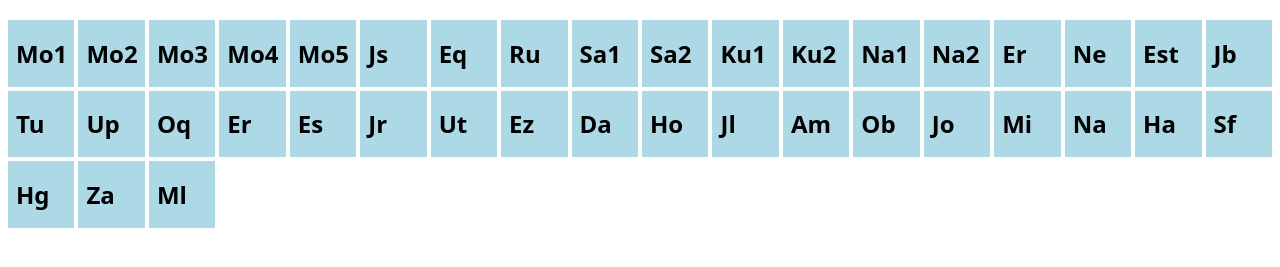
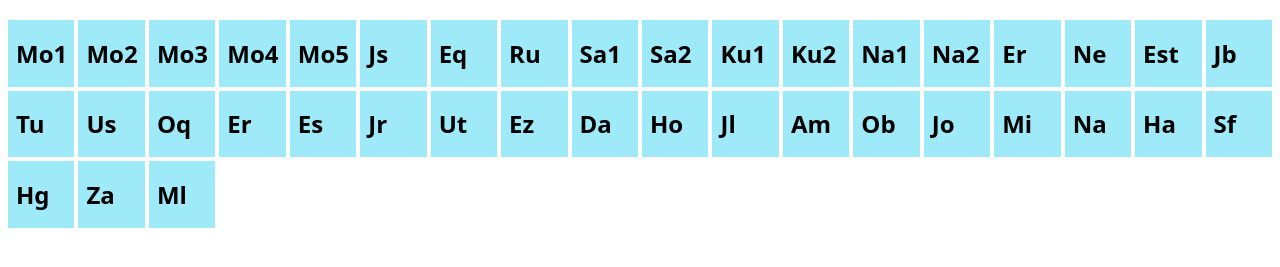
Before and after one commit to kasperdyrvig/biibililinki, a plain HTML site: page index.html in a window 1280 px wide. Shown: the part 75-342 px from the top of the page. Drawn offline with Linux system fonts and the light colour scheme.

```diff
--- a/data.json
+++ b/data.json
@@ -1,45 +1,45 @@
 [
 {
     "books": [
-        {"name": "Mosesimik allakkat siulliit", "shortName": "1 Mos", "abbreviation": "Mo1", "path": "1mos", "chapters": 50},
-        {"name": "Mosesimik allakkat aappaat", "shortName": "2 Mos", "abbreviation": "Mo2", "path": "2mos", "chapters": 40},
-        {"name": "Mosesimik allakkat pingajui", "shortName": "3 Mos", "abbreviation": "Mo3", "path": "3mos", "chapters": 27},
-        {"name": "Mosesimik allakkat sisamaat", "shortName": "4 Mos", "abbreviation": "Mo4", "path": "4mos", "chapters": 36},
-        {"name": "Mosesimik allakkat tallimaat", "shortName": "5 Mos", "abbreviation": "Mo5", "path": "5mos", "chapters": 34},
-        {"name": "Josvamik allakkat", "shortName": "Jos", "abbreviation": "Js", "path": "jos", "chapters": 24},
-        {"name": "Eqqartuussisunik allakkat", "shortName": "Eqq", "abbreviation": "Eq", "path": "dom", "chapters": 21},
-        {"name": "Ruthimik allakkat", "shortName": "Ruth", "abbreviation": "Ru", "path": "ruth", "chapters": 4},
-        {"name": "Samuelimik allakkat siulliit", "shortName": "1 Sam", "abbreviation": "Sa1", "path": "1sam", "chapters": 31},
-        {"name": "Samuelimik allakkat aappaat", "shortName": "2 Sam", "abbreviation": "Sa2", "path": "2sam", "chapters": 24},
-        {"name": "Kunnginik allakkat siulliit", "shortName": "1 Kng", "abbreviation": "Ku1", "path": "1kong", "chapters": 22},
-        {"name": "Kunnginik allakkat aappaat", "shortName": "2 Kng", "abbreviation": "Ku2", "path": "2kong", "chapters": 25},
-        {"name": "Nalunaarsuutit siulliit", "shortName": "1 Nal", "abbreviation": "Na1", "path": "1kron", "chapters": 29},
-        {"name": "Nalunaarsuutit aappaat", "shortName": "2 Nal", "abbreviation": "Na2", "path": "2kron", "chapters": 36},
-        {"name": "Ezrap allagai", "shortName": "Ezra", "abbreviation": "Er", "path": "ezra", "chapters": 10},
-        {"name": "Nehemiap allagai", "shortName": "Neh", "abbreviation": "Ne", "path": "neh", "chapters": 13},
-        {"name": "Esterimik allakkat", "shortName": "Est", "abbreviation": "Est", "path": "est", "chapters": 10},
-        {"name": "Jobimik allakkat", "shortName": "Job", "abbreviation": "Jb", "path": "job", "chapters": 42},
-        {"name": "Tussiaatit", "shortName": "Tuss", "abbreviation": "Tu", "path": "sl", "chapters": 150},
-        {"name": "Ussatit", "shortName": "Uss", "abbreviation": "Up", "path": "ordsp", "chapters": 31},
-        {"name": "Oqaluussisartup oqaasii", "shortName": "Oqal", "abbreviation": "Oq", "path": "prad", "chapters": 12},
-        {"name": "Erinarsugassiat Pingaarnersaat", "shortName": "Erin", "abbreviation": "Er", "path": "hojs", "chapters": 8},
-        {"name": "Esajap allagai", "shortName": "Es", "abbreviation": "Es", "path": "es", "chapters": 66},
-        {"name": "Jeremiap allagai", "shortName": "Jer", "abbreviation": "Jr", "path": "jer", "chapters": 52},
-        {"name": "Upputit", "shortName": "Upp", "abbreviation": "Ut", "path": "klags", "chapters": 5},
-        {"name": "Ezekielip allagai", "shortName": "Ez", "abbreviation": "Ez", "path": "ez", "chapters": 48},
-        {"name": "Danielimik allakkat", "shortName": "Dan", "abbreviation": "Da", "path": "dan", "chapters": 12},
-        {"name": "Hoseap allagai", "shortName": "Hos", "abbreviation": "Ho", "path": "hos", "chapters": 14},
-        {"name": "Joelip allagai", "shortName": "Joel", "abbreviation": "Jl", "path": "joel", "chapters": 3},
-        {"name": "Amosip allagai", "shortName": "Am", "abbreviation": "Am", "path": "am", "chapters": 9},
-        {"name": "Obadiap allagai", "shortName": "Obad", "abbreviation": "Ob", "path": "obad", "chapters": 1},
-        {"name": "Jonamik allakkat", "shortName": "Jon", "abbreviation": "Jo", "path": "jon", "chapters": 4},
-        {"name": "Mikap allagai", "shortName": "Mika", "abbreviation": "Mi", "path": "mika", "chapters": 7},
-        {"name": "Nahumip allagai", "shortName": "Nah", "abbreviation": "Na", "path": "nah", "chapters": 3},
-        {"name": "Habakkukip allagai", "shortName": "Hab", "abbreviation": "Ha", "path": "hab", "chapters": 3},
-        {"name": "Sefaniap allagai", "shortName": "Sef", "abbreviation": "Sf", "path": "sef", "chapters": 3},
-        {"name": "Haggajip allagai", "shortName": "Hagg", "abbreviation": "Hg", "path": "hagg", "chapters": 2},
-        {"name": "Zakariap allagai", "shortName": "Zak", "abbreviation": "Za", "path": "zak", "chapters": 14},
-        {"name": "Malakip allagai", "shortName": "Mal", "abbreviation": "Ml", "path": "mal", "chapters": 3}
+        {"name": "Mosesimik allakkat siulliit", "shortName": "1 Mos", "abbreviation": "Mo1", "path": "1mos", "chapters": 50, "group": 1},
+        {"name": "Mosesimik allakkat aappaat", "shortName": "2 Mos", "abbreviation": "Mo2", "path": "2mos", "chapters": 40, "group": 1},
+        {"name": "Mosesimik allakkat pingajui", "shortName": "3 Mos", "abbreviation": "Mo3", "path": "3mos", "chapters": 27, "group": 1},
+        {"name": "Mosesimik allakkat sisamaat", "shortName": "4 Mos", "abbreviation": "Mo4", "path": "4mos", "chapters": 36, "group": 1},
+        {"name": "Mosesimik allakkat tallimaat", "shortName": "5 Mos", "abbreviation": "Mo5", "path": "5mos", "chapters": 34, "group": 1},
+        {"name": "Josvamik allakkat", "shortName": "Jos", "abbreviation": "Js", "path": "jos", "chapters": 24, "group": 2},
+        {"name": "Eqqartuussisunik allakkat", "shortName": "Eqq", "abbreviation": "Eq", "path": "dom", "chapters": 21, "group": 2},
+        {"name": "Ruthimik allakkat", "shortName": "Ruth", "abbreviation": "Ru", "path": "ruth", "chapters": 4, "group": 2},
+        {"name": "Samuelimik allakkat siulliit", "shortName": "1 Sam", "abbreviation": "Sa1", "path": "1sam", "chapters": 31, "group": 2},
+        {"name": "Samuelimik allakkat aappaat", "shortName": "2 Sam", "abbreviation": "Sa2", "path": "2sam", "chapters": 24, "group": 2},
+        {"name": "Kunnginik allakkat siulliit", "shortName": "1 Kng", "abbreviation": "Ku1", "path": "1kong", "chapters": 22, "group": 2},
+        {"name": "Kunnginik allakkat aappaat", "shortName": "2 Kng", "abbreviation": "Ku2", "path": "2kong", "chapters": 25, "group": 2},
+        {"name": "Nalunaarsuutit siulliit", "shortName": "1 Nal", "abbreviation": "Na1", "path": "1kron", "chapters": 29, "group": 2},
+        {"name": "Nalunaarsuutit aappaat", "shortName": "2 Nal", "abbreviation": "Na2", "path": "2kron", "chapters": 36, "group": 2},
+        {"name": "Ezrap allagai", "shortName": "Ezra", "abbreviation": "Er", "path": "ezra", "chapters": 10, "group": 2},
+        {"name": "Nehemiap allagai", "shortName": "Neh", "abbreviation": "Ne", "path": "neh", "chapters": 13, "group": 2},
+        {"name": "Esterimik allakkat", "shortName": "Est", "abbreviation": "Est", "path": "est", "chapters": 10, "group": 2},
+        {"name": "Jobimik allakkat", "shortName": "Job", "abbreviation": "Jb", "path": "job", "chapters": 42, "group": 3},
+        {"name": "Tussiaatit", "shortName": "Tuss", "abbreviation": "Tu", "path": "sl", "chapters": 150, "group": 3},
+        {"name": "Ussatit", "shortName": "Uss", "abbreviation": "Us", "path": "ordsp", "chapters": 31, "group": 3},
+        {"name": "Oqaluussisartup oqaasii", "shortName": "Oqal", "abbreviation": "Oq", "path": "prad", "chapters": 12, "group": 3},
+        {"name": "Erinarsugassiat Pingaarnersaat", "shortName": "Erin", "abbreviation": "Er", "path": "hojs", "chapters": 8, "group": 3},
+        {"name": "Esajap allagai", "shortName": "Es", "abbreviation": "Es", "path": "es", "chapters": 66, "group": 4},
+        {"name": "Jeremiap allagai", "shortName": "Jer", "abbreviation": "Jr", "path": "jer", "chapters": 52, "group": 4},
+        {"name": "Upputit", "shortName": "Upp", "abbreviation": "Ut", "path": "klags", "chapters": 5, "group": 4},
+        {"name": "Ezekielip allagai", "shortName": "Ez", "abbreviation": "Ez", "path": "ez", "chapters": 48, "group": 4},
+        {"name": "Danielimik allakkat", "shortName": "Dan", "abbreviation": "Da", "path": "dan", "chapters": 12, "group": 4},
+        {"name": "Hoseap allagai", "shortName": "Hos", "abbreviation": "Ho", "path": "hos", "chapters": 14, "group": 4},
+        {"name": "Joelip allagai", "shortName": "Joel", "abbreviation": "Jl", "path": "joel", "chapters": 3, "group": 4},
+        {"name": "Amosip allagai", "shortName": "Am", "abbreviation": "Am", "path": "am", "chapters": 9, "group": 4},
+        {"name": "Obadiap allagai", "shortName": "Obad", "abbreviation": "Ob", "path": "obad", "chapters": 1, "group": 4},
+        {"name": "Jonamik allakkat", "shortName": "Jon", "abbreviation": "Jo", "path": "jon", "chapters": 4, "group": 4},
+        {"name": "Mikap allagai", "shortName": "Mika", "abbreviation": "Mi", "path": "mika", "chapters": 7, "group": 4},
+        {"name": "Nahumip allagai", "shortName": "Nah", "abbreviation": "Na", "path": "nah", "chapters": 3, "group": 4},
+        {"name": "Habakkukip allagai", "shortName": "Hab", "abbreviation": "Ha", "path": "hab", "chapters": 3, "group": 4},
+        {"name": "Sefaniap allagai", "shortName": "Sef", "abbreviation": "Sf", "path": "sef", "chapters": 3, "group": 4},
+        {"name": "Haggajip allagai", "shortName": "Hagg", "abbreviation": "Hg", "path": "hagg", "chapters": 2, "group": 4},
+        {"name": "Zakariap allagai", "shortName": "Zak", "abbreviation": "Za", "path": "zak", "chapters": 14, "group": 4},
+        {"name": "Malakip allagai", "shortName": "Mal", "abbreviation": "Ml", "path": "mal", "chapters": 3, "group": 4}
     ]
 }
 ]
--- a/index.html
+++ b/index.html
@@ -8,8 +8,8 @@
     <style>
         body {font-family: system-ui; font-size: 1.1rem;}
         .books {list-style: none; padding: 0; display: grid; grid-template-columns: repeat(auto-fill, minmax(4rem, 1fr)); gap: .25rem;}
-        li > a {background-color: lightblue; padding: .5rem; font-size: 1.5rem; font-weight: bold; text-decoration: none; color: black; display: flex; align-items: center; aspect-ratio: 1/1;}
-        li > a:hover {background-color: lightcyan;}
+        li > a {background-color: #9eeaf9; padding: .5rem; font-size: 1.5rem; font-weight: bold; text-decoration: none; color: black; display: flex; align-items: center; aspect-ratio: 1/1;}
+        li > a:hover {background-color: #6edff6;}
     </style>
 </head>
 <body onload="displayBooks()">
@@ -32,6 +32,7 @@
                         a.textContent = book.abbreviation;
                         a.setAttribute("title", book.name);
                         a.setAttribute("href", "book.html?bi=" + index);
+                        a.setAttribute("class", "group-" + book.group);
                         listEl.appendChild(clone);
                     }
                 } else {
```
Also changed, not shown: book.html (+8 -3 lines).
